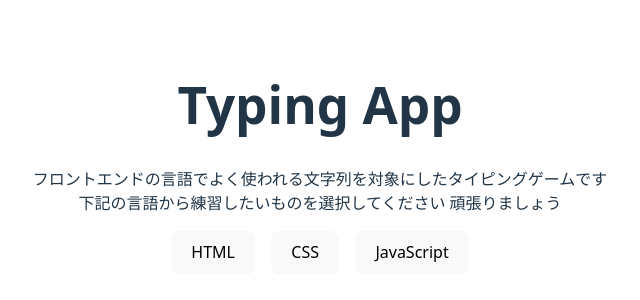
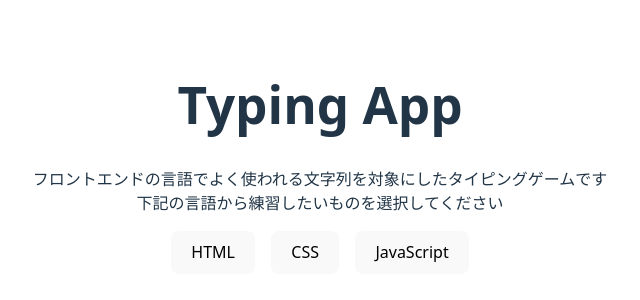
Before and after one commit to NK702468/typing-app, a React (Vite) app: page / in a window 1280 px wide. Shown: the part 242-542 px from the top of the page, without its empty margins (320-960 px from the left). Built offline with nearby package versions, Linux system fonts and the light colour scheme.

Commit message:
Fix routing for GitHub Pages

```diff
--- a/src/pages/HomePage.tsx
+++ b/src/pages/HomePage.tsx
@@ -11,7 +11,6 @@
       <p>
         フロントエンドの言語でよく使われる文字列を対象にしたタイピングゲームです<br />
         下記の言語から練習したいものを選択してください
-        頑張りましょう
       </p>
       <div className={styles.option}>
         {routeButtons.map((btn) => (
```
